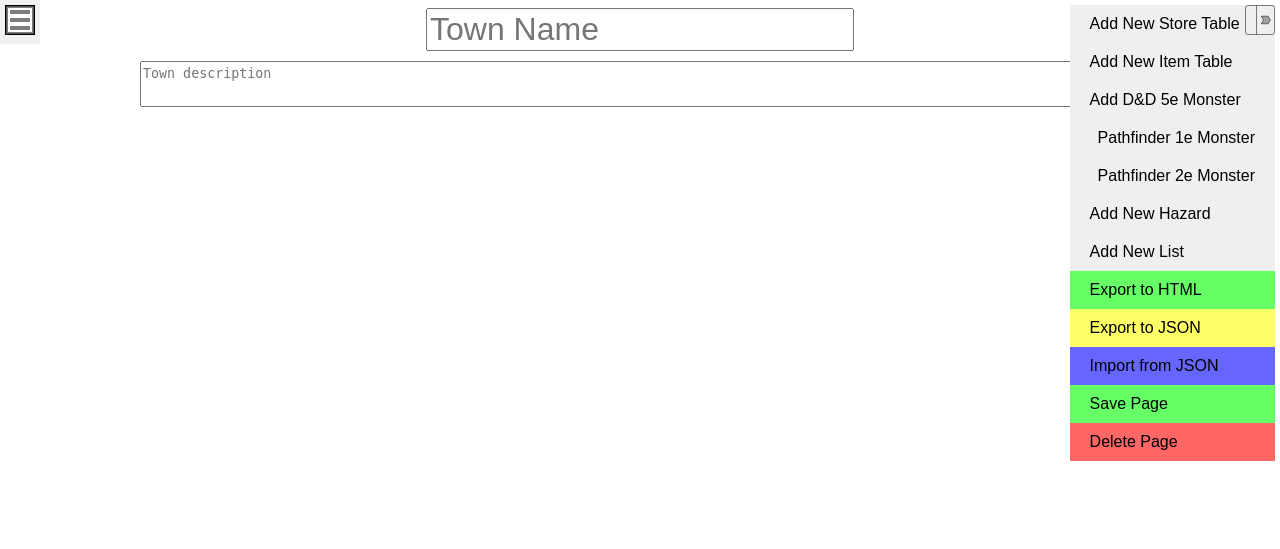
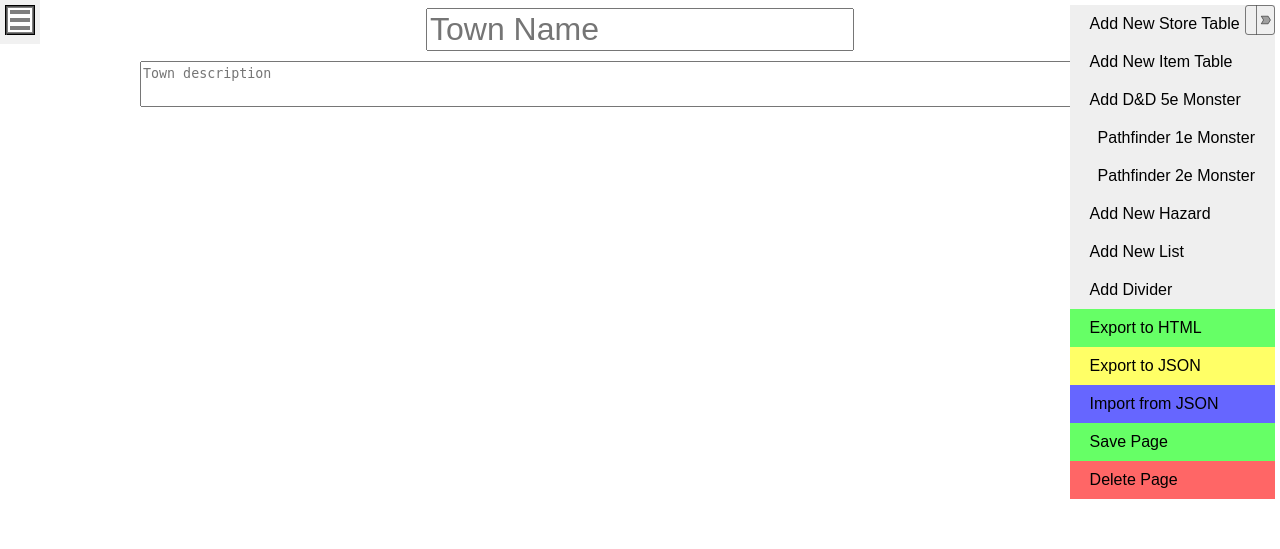
Before and after one commit to Dude036/Cyneric, a Django app: page /editor/ in a window 1280 px wide. Shown: the top 549 px of the page. Run offline with Django 3.2, Linux system fonts and the light colour scheme; parts of the project's set-up code (start-up, migrations or seed data) failed here and were passed over.

Commit message:
Adding a Divider

```diff
--- a/static/js/index.js
+++ b/static/js/index.js
@@ -15,6 +15,7 @@ let latest_monster_action = 0;
 let latest_hazard = 0;
 let latest_hazard_trait = 0;
 let latest_hazard_custom = 0;
+let latest_divider = 0;
 
 // Export Variables
 let export_obj = {
@@ -75,6 +76,8 @@ function incriment_item_counter(name) {
 		return ++latest_monster;
 	} else if (name === 'Hazard') {
 		return ++latest_hazard;
+	} else if (name === 'Divider') {
+		return ++latest_divider;
 	} else {
 		return NaN;
 	}
@@ -2119,6 +2122,27 @@ function create_element(item) {
 		// content.appendChild(editor)
 	} else if (item === 'Hazard2') {
 		// content.appendChild(editor)
+	} else if (item === 'Divider') {
+		// Add name for Divider
+		var add_title_div = document.createElement('div');
+		add_title_div.id = content.id + "_NAME";
+		add_title_div.style.backgroundColor = '#666666';
+		add_title_div.style.color = '#EFEFEF';
+		add_title_div.style.float = 'right';
+		add_title_div.style.margin = '4px';
+
+		var add_title_input = generic_text_input(add_title_div.id + "_I");
+		add_title_input.placeholder = 'Divider Name';
+		add_title_input.style.lineHeight = "20px";
+		add_title_input.style.width = "400px";
+		add_title_input.style.fontSize = '24px';
+		add_title_div.appendChild(add_title_input);
+
+
+		content.style.display = 'flex';
+		content.style.justifyContent = 'center';
+
+		content.appendChild(add_title_div)
 	}
 	container.appendChild(content);
 
--- a/static/templates/editor.html
+++ b/static/templates/editor.html
@@ -60,6 +60,9 @@
       <div class="grey sidebar_object" onclick="create_element('List');">
         Add New List
       </div>
+      <div class="grey sidebar_object" onclick="create_element('Divider');">
+        Add Divider
+      </div>
       <div class="green sidebar_object" onclick="export_page();">
         Export to HTML
       </div>
```
